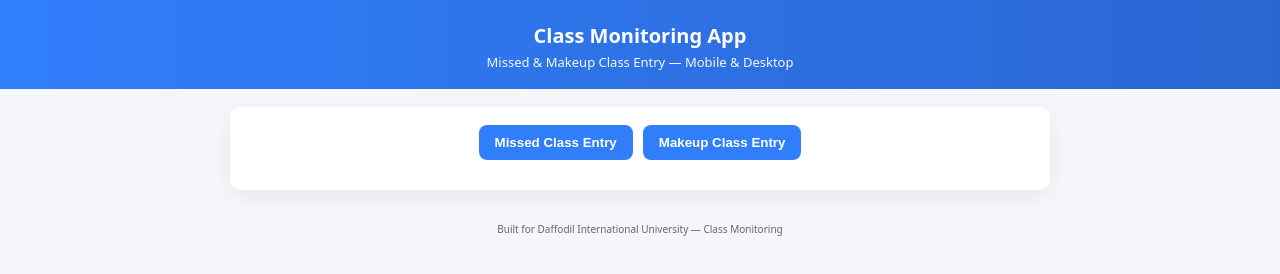
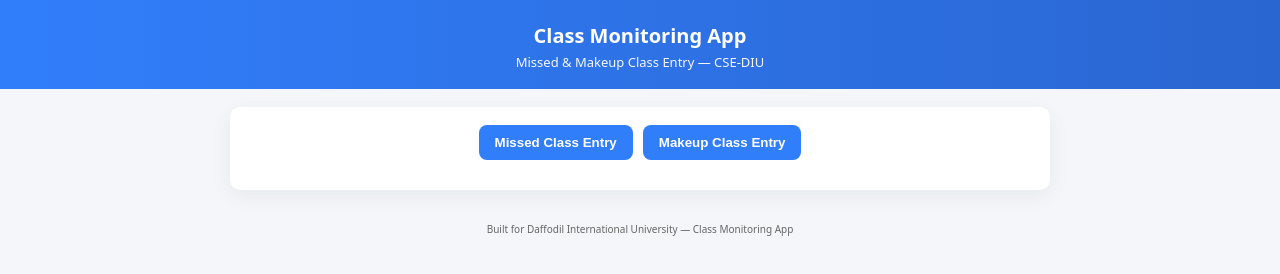
Before and after one commit to sarower9617-laboni/Class-Monitoring-System, a plain HTML site: page index.html in a window 1280 px wide. Drawn offline with Linux system fonts and the light colour scheme.

Commit message:
Update index.html

```diff
--- a/index.html
+++ b/index.html
@@ -14,7 +14,7 @@
 <body>
   <header>
     <h1>Class Monitoring App</h1>
-    <p class="subtitle">Missed & Makeup Class Entry — Mobile & Desktop</p>
+    <p class="subtitle">Missed & Makeup Class Entry — CSE-DIU</p>
   </header>
 
   <main class="container">
@@ -127,7 +127,7 @@
   </main>
 
   <footer>
-    <small>Built for Daffodil International University — Class Monitoring</small>
+    <small>Built for Daffodil International University — Class Monitoring App</small>
   </footer>
 
   <script src="script.js" defer></script>
@@ -154,4 +154,5 @@
     }
   </script>
 </body>
+
 </html>
```
